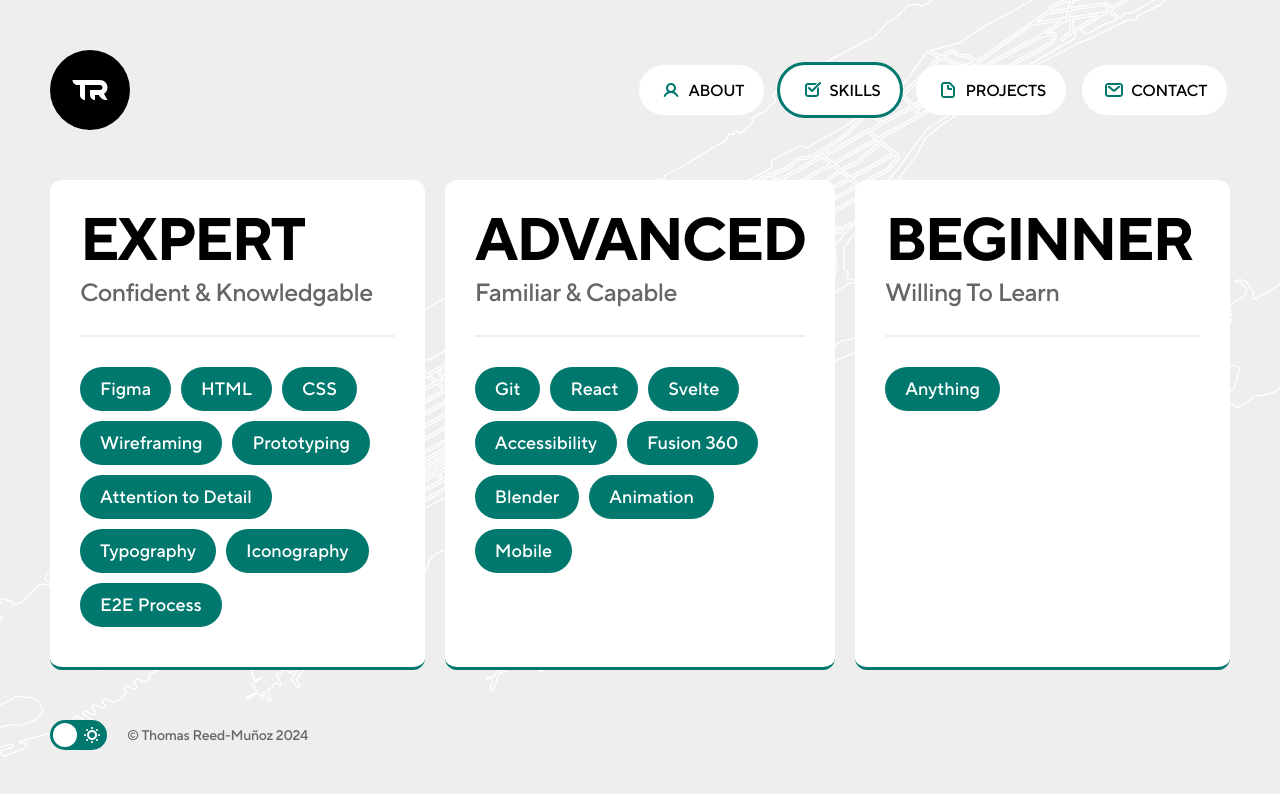
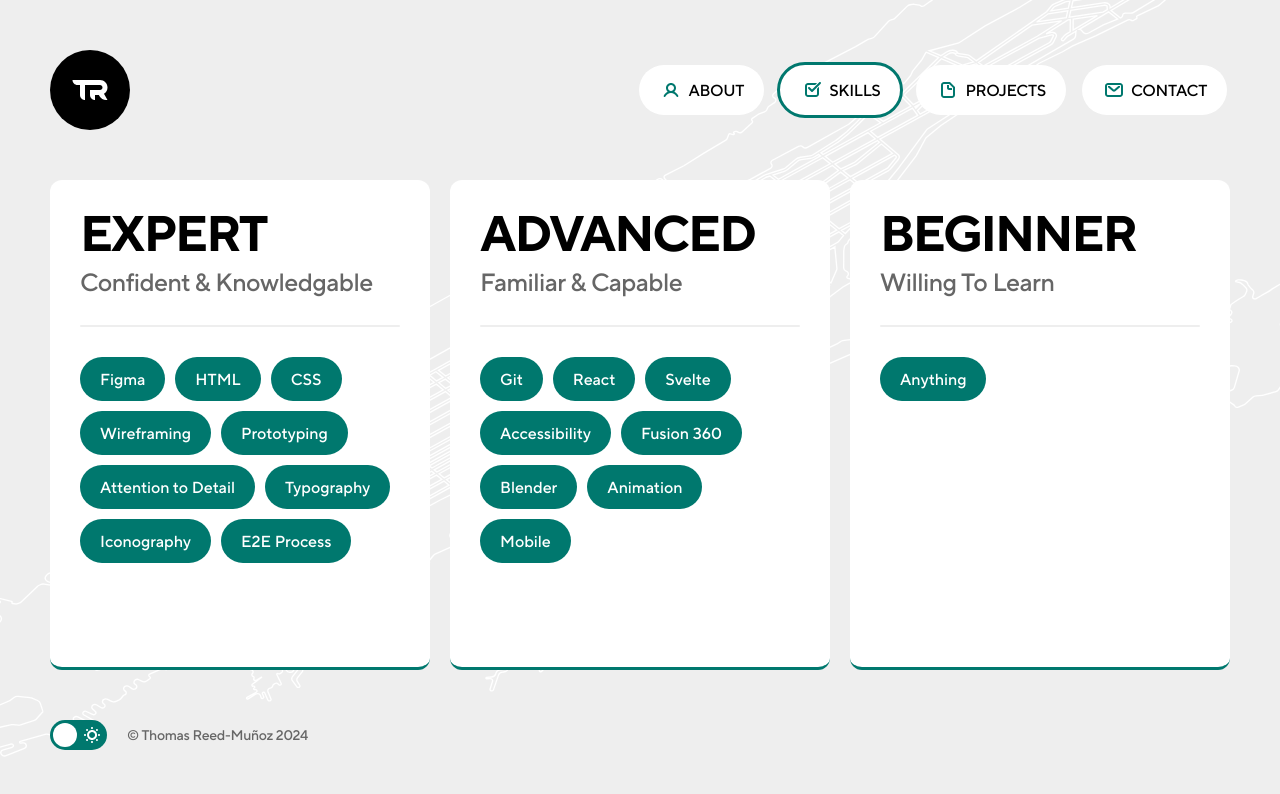
Before and after one commit to thomrm/thomrm, a SvelteKit app: page /skills in a window 1280 px wide. Shown: the top 794 px of the page. Built offline with nearby package versions, Linux system fonts and the light colour scheme.

Commit message:
add content max-width

```diff
--- a/src/lib/base.css
+++ b/src/lib/base.css
@@ -32,7 +32,7 @@ html, body, div, span, applet, object, iframe, h1, h2, h3, h4, h5, h6, p, blockq
 
 :root h2 {
     font-weight: 700;
-    font-size: 6rem;
+    font-size: 5rem;
     line-height: 1;
     letter-spacing: -0.04em;
     text-transform: uppercase;
--- a/src/routes/+layout.svelte
+++ b/src/routes/+layout.svelte
@@ -77,8 +77,7 @@
         height: 100vh;
         display: flex;
         flex-direction: column;
-        align-items: flex-start;
-        flex-shrink: 0;
+        align-items: center;
         overflow: hidden;
 
         background-image: url('/Map-Light.svg');
@@ -164,8 +163,8 @@
 
     .page-content {
         display: flex;
-        flex-direction: column;
-        align-items: flex-start;
+        align-items: center;
+        justify-content: center;
         flex: 1 0 0;
         align-self: stretch;
     }
--- a/src/routes/+page.svelte
+++ b/src/routes/+page.svelte
@@ -33,6 +33,7 @@
 <style>
     .page-about {
         display: flex;
+        max-width: 1300px;
         flex-direction: column;
         justify-content: center;
         align-items: center;
--- a/src/routes/contact/+page.svelte
+++ b/src/routes/contact/+page.svelte
@@ -39,6 +39,7 @@
 <style>
     .page-contact {
         display: flex;
+        max-width: 1300px;
         flex-direction: column;
         justify-content: center;
         align-items: center;
--- a/src/routes/projects/+page.svelte
+++ b/src/routes/projects/+page.svelte
@@ -77,6 +77,7 @@
 <style>
     .page-projects {
         display: flex;
+        max-width: 1300px;
         align-items: flex-start;
         flex: 1 0 0;
         align-self: stretch;
--- a/src/routes/skills/+page.svelte
+++ b/src/routes/skills/+page.svelte
@@ -61,6 +61,7 @@
 <style>
     .page-skills {
         display: flex;
+        max-width: 1300px;
         align-items: flex-start;
         flex: 1 0 0;
         align-self: stretch;
@@ -119,6 +120,7 @@
             height: 44px;
             align-items: center;
             border-radius: 999px;
+            font-size: 1.6rem;
 
             padding: 0 var(--Padding-Medium);
 
```
